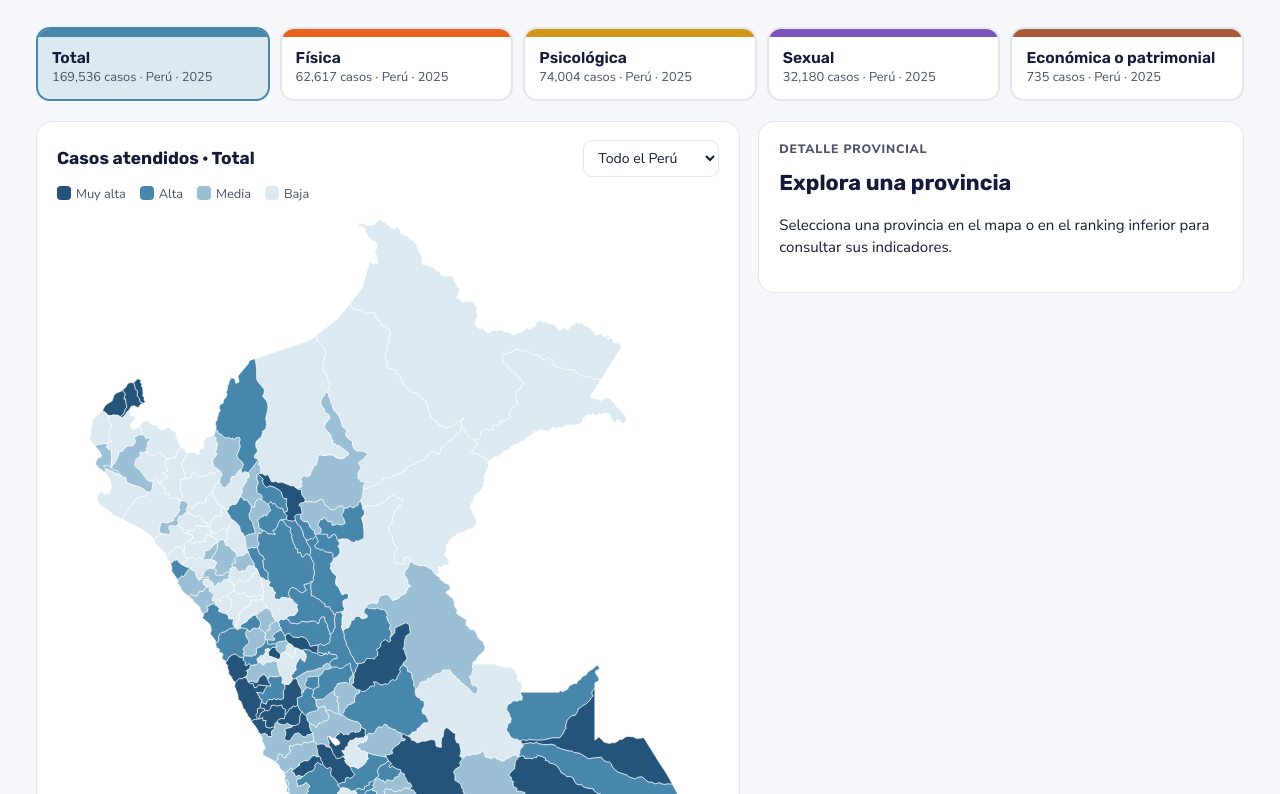
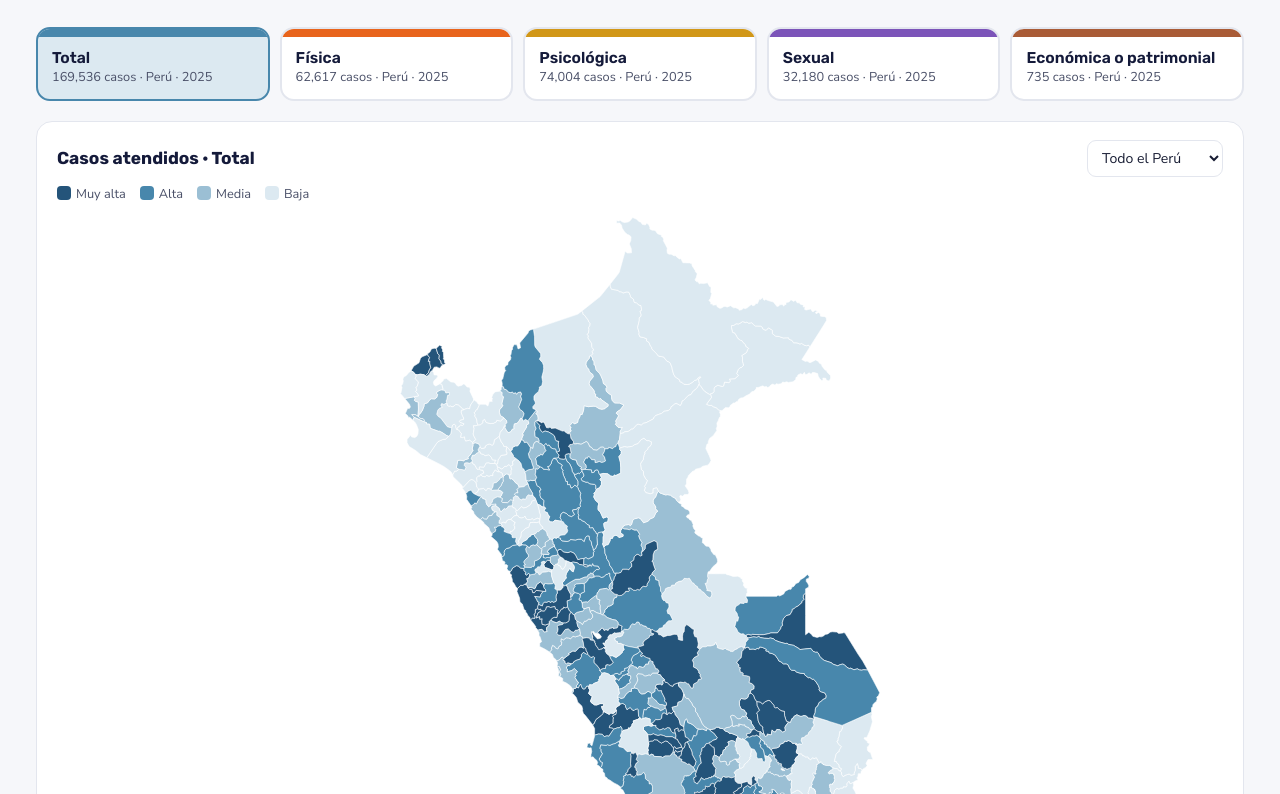
Before and after one commit to aotero1703/mapa-evidencias-mimp, a plain HTML site: page territorios-prioritarios.html in a window 1280 px wide. Shown: the part 406-1200 px from the top of the page. Drawn offline with nearby package versions, Linux system fonts and the light colour scheme.

Commit message:
Ocultar ficha vacía y dar ancho completo al mapa hasta elegir provincia

```diff
--- a/territorios-prioritarios.html
+++ b/territorios-prioritarios.html
@@ -46,6 +46,9 @@ main.wrap{padding-block:22px 40px;display:flex;flex-direction:column;gap:20px}
 .type b{display:block;font-family:var(--f-head);font-weight:600;font-size:.98rem;color:var(--blue-900);line-height:1.2}
 .type span{display:block;font-size:.8rem;color:var(--ink-soft);font-variant-numeric:tabular-nums}
 .grid{display:grid;grid-template-columns:minmax(0,1.45fr) minmax(0,1fr);gap:18px;align-items:start}
+.grid:not(.has-selection){grid-template-columns:minmax(0,1fr)}
+.grid:not(.has-selection) #ficha{display:none}
+.grid:not(.has-selection) #map{max-height:720px}
 @media (max-width:900px){.grid{grid-template-columns:minmax(0,1fr)}}
 .card{background:var(--card);border:1px solid var(--line);border-radius:16px;padding:18px 20px;min-width:0}
 .head{display:flex;flex-wrap:wrap;justify-content:space-between;gap:8px 16px;align-items:center;margin-bottom:8px}
@@ -227,6 +230,7 @@ function draw(){
   $('rankSub').textContent='Ranking provincial según casos atendidos por cada 100 mil habitantes. Selecciona una provincia para explorar sus indicadores. La tasa refleja atención registrada, no riesgo de violencia.';
   $('rank').innerHTML=L.map((p,i)=>`<button type="button" class="zoom${p.c===S.sel?' on':''}" data-c="${p.c}" style="--c:${base(S.tipo)}"><span class="rk">${i+1}</span>${miniMap(p)}<b>${p.prov}</b><span class="d">${p.dep}</span><span class="v">${fmt(Math.round(rate(p)))} casos atendidos por 100 mil hab.</span></button>`).join('');
   document.querySelectorAll('#rank .zoom').forEach(b=>b.onclick=()=>{pick(b.dataset.c);document.querySelector('.grid').scrollIntoView({block:'start',behavior:RM?'auto':'smooth'})});
+  document.querySelector('.grid').classList.toggle('has-selection',Boolean(S.sel&&P[S.sel]));
   ficha(S.sel?P[S.sel]:null,false);
 }
 function miniMap(p){
```
